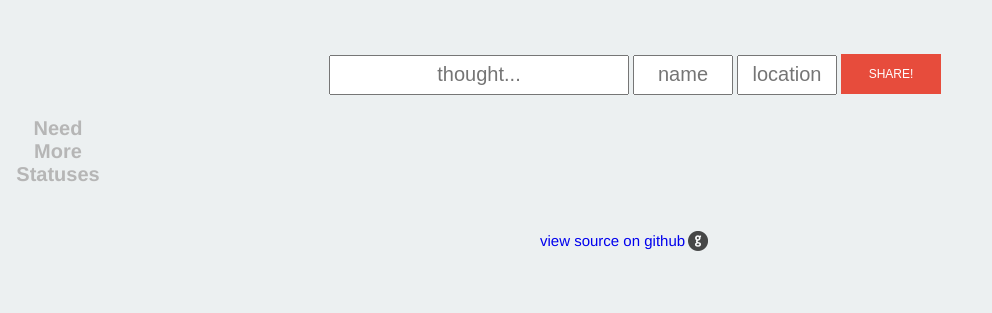
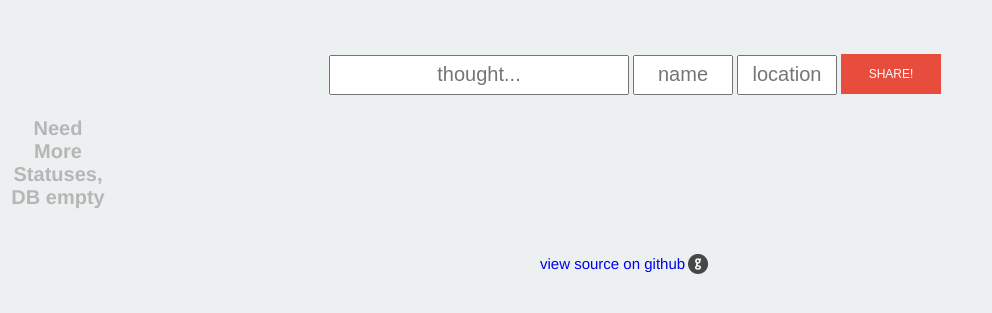
Before and after one commit to ammanvedi/shorthought, a PHP site: page / in a window 1280 px wide. Shown: the part 204-517 px from the top of the page, without its empty margins (0-992 px from the left). Run offline with PHP 8.4, Linux system fonts and the light colour scheme; data that the repository does not hold is empty.

Commit message:
changed error message

```diff
--- a/index.php
+++ b/index.php
@@ -76,7 +76,7 @@ date_default_timezone_set('GMT');
         }
 
     } else {
-        echo "<h3>Need More Statuses</h3>";
+        echo "<h3>Need More Statuses, DB empty</h3>";
     }
 ?>
 
```
